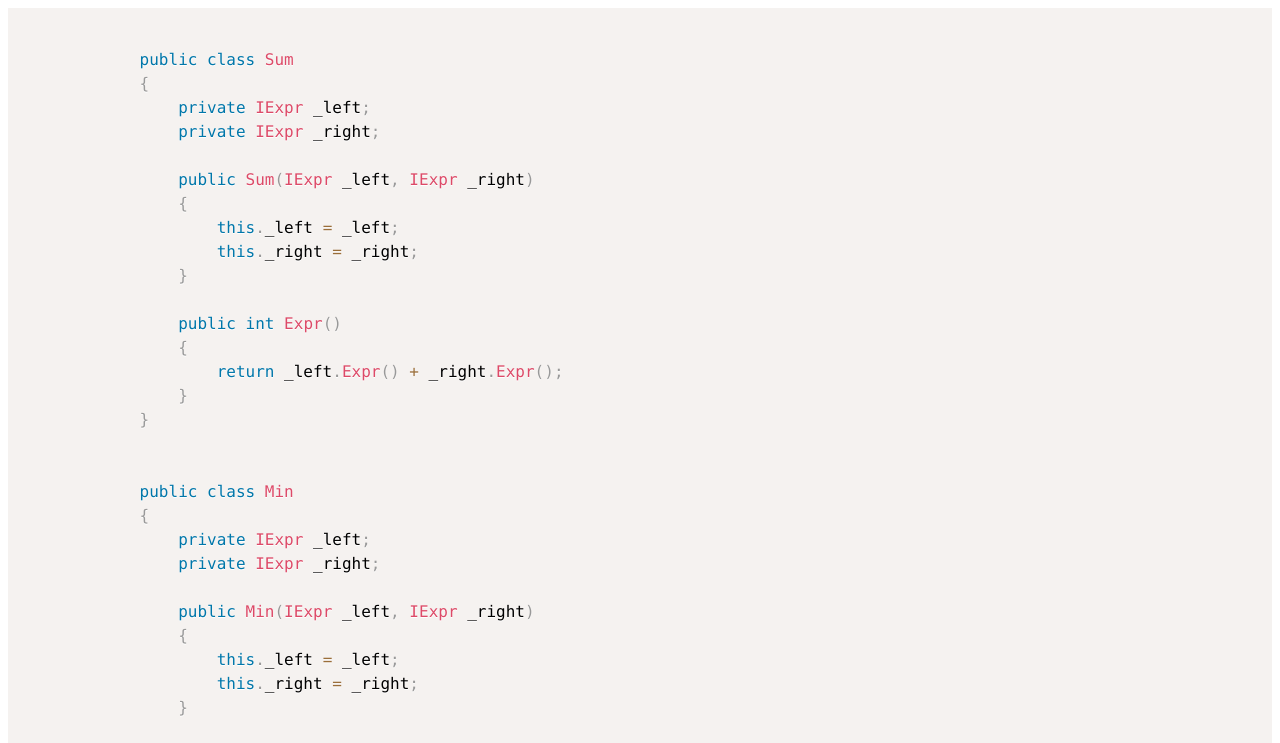
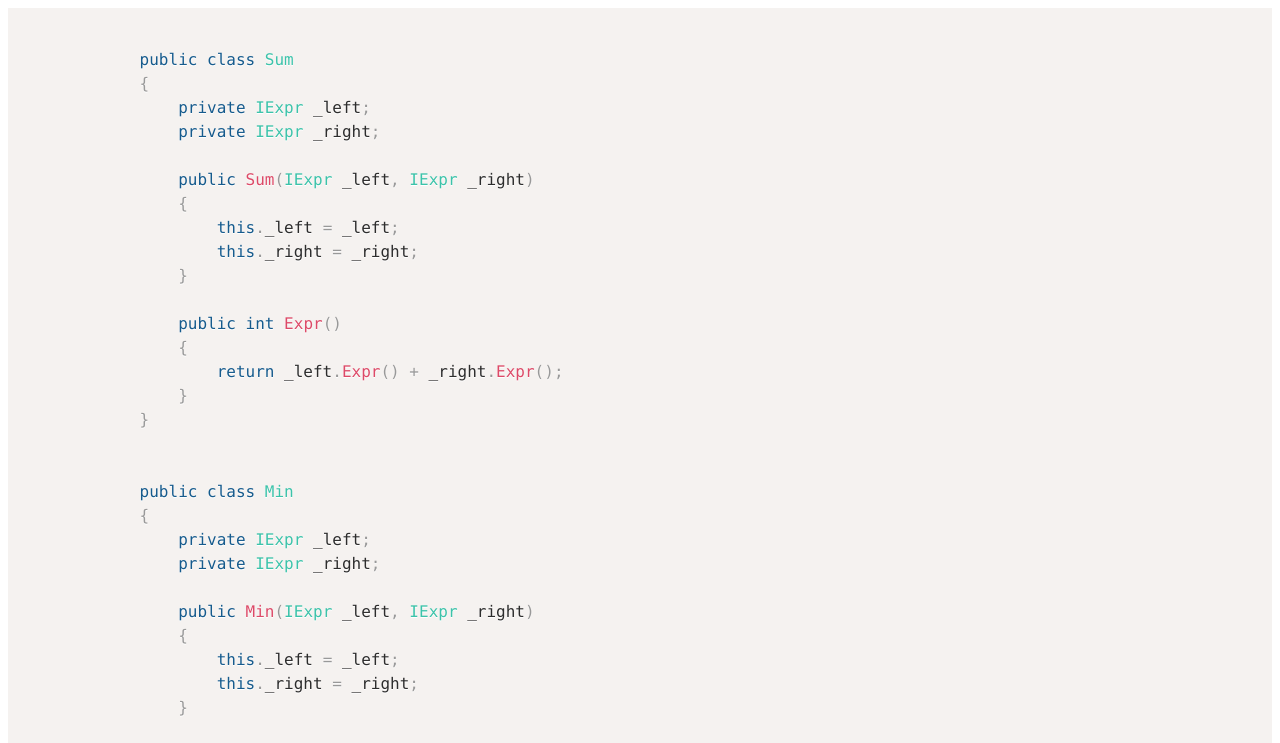
Before and after one commit to Dejavu333/dPatterns, a plain HTML site: page index.html in a window 1280 px wide. Shown: the top 743 px of the page. Drawn offline with nearby package versions, Linux system fonts and the light colour scheme.

Commit message:
token coloring

```diff
--- a/style.css
+++ b/style.css
@@ -1,18 +1,46 @@
 :root {
         --main-color: hsl(24, 20%, 95%);
+        --main-hover-color: hsl(24, 20%, 90%);
         --main-padding: 5px;
         --main-margin: 10px;
         --main-font-family: 'verdana';
         --main-font-size: 16px;
-        --main-hover-color: hsl(24, 20%, 90%);
+        --green-color: #4caf50;
+        --red-color: #bc5150;
+        --blue-color: #165b8d;
+        --orange-color: #bc8650;
+
+        --font-color: rgb(45, 45, 45);
+        --grey-color: #999999;
+        --cian-color: #3cc3aa;
 }
 
 .operator {
         background-color: transparent !important;
+        color: var(--grey-color) !important;
+}
+code {
+        color: var(--font-color) !important;
+}
+.comment {
+        color: var(--green-color) !important;
+}
+.keyword {
+        color: var(--blue-color) !important;
+}
+.string {
+        color: var(--orange-color) !important;
+}
+.number {
+        color: var(--font-color) !important;
+}
+.class-name {
+        color: var(--cian-color) !important;
 }
 
 * {
         user-select: none;
+        color: var(--font-color);
 }
 
 #pattern-container,
```
